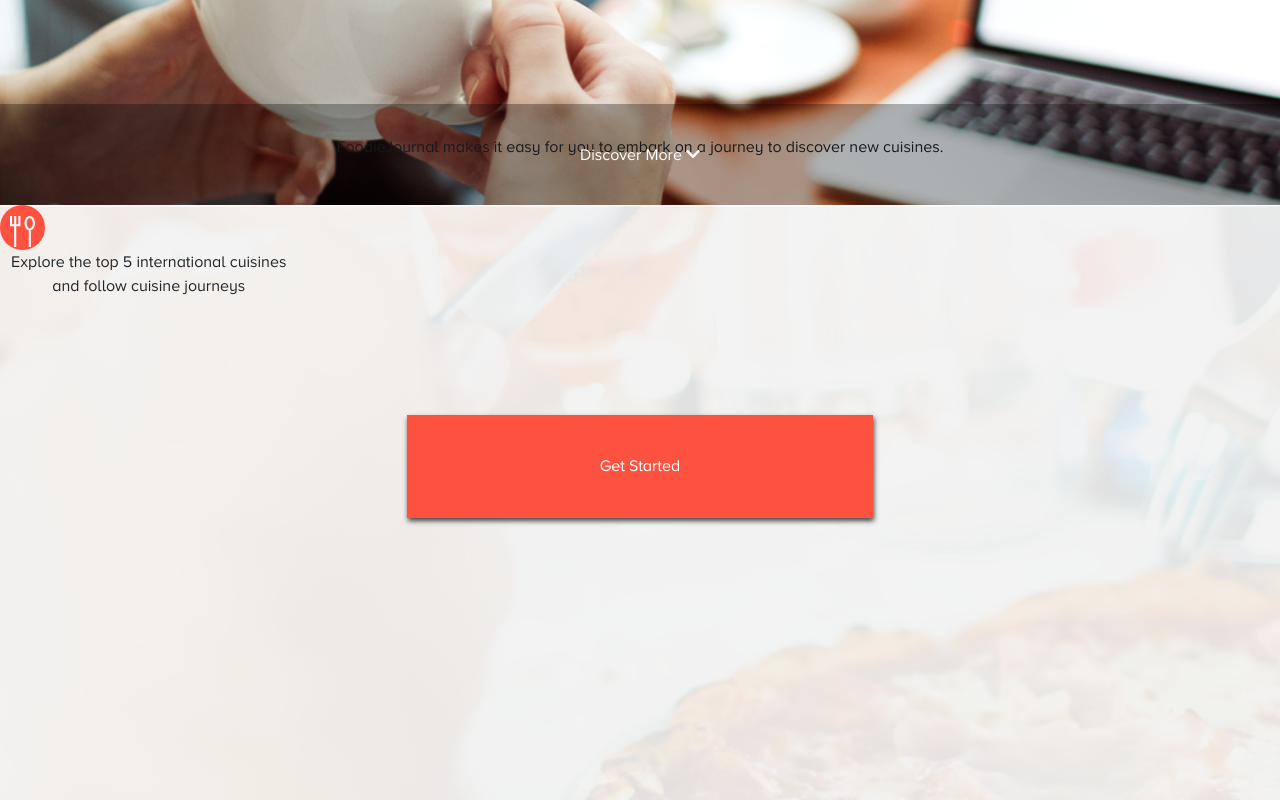
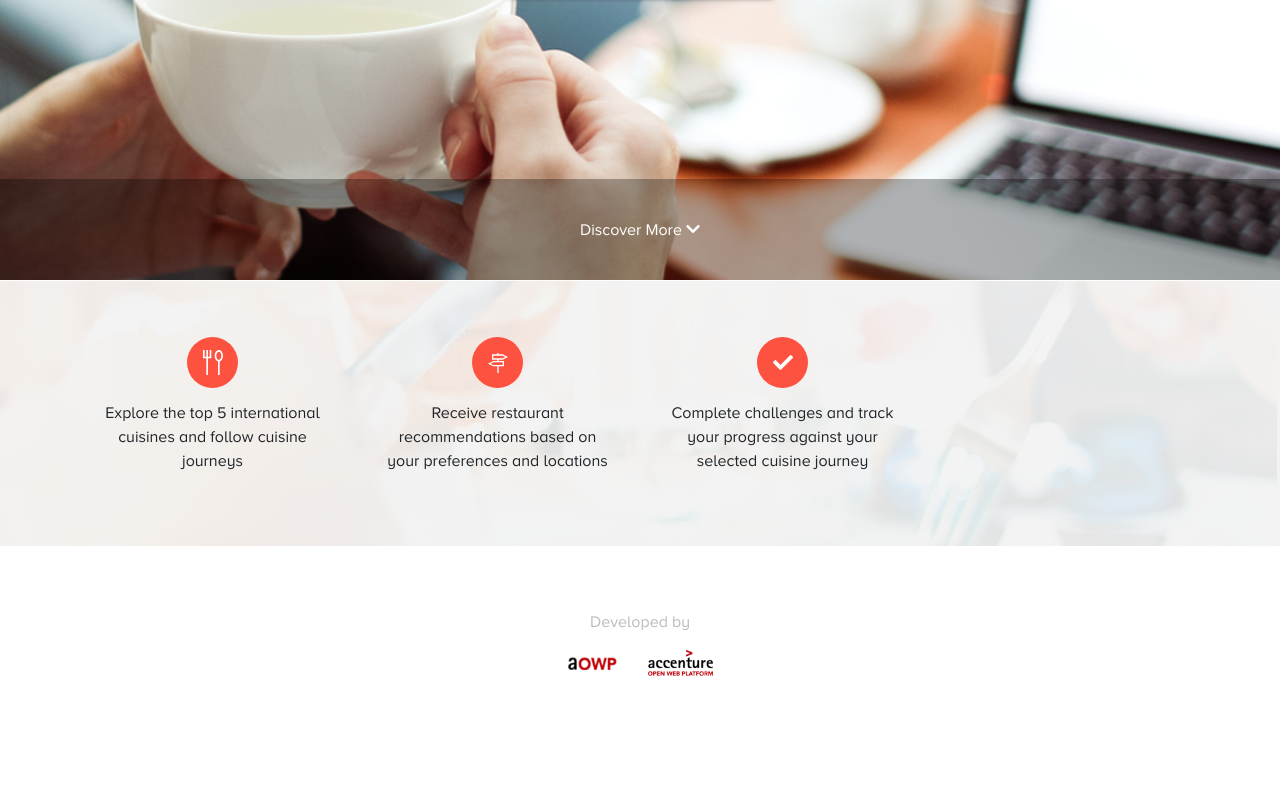
Before and after one commit to hardvolk/foodie-journal, an Angular app: page / in a window 1280 px wide. Shown: the part 520-1320 px from the top of the page. After the commit the page ends 1260 px from the top, so only its background shows below. Built offline with nearby package versions, Linux system fonts and the light colour scheme.

Commit message:
Add new changes

```diff
--- a/src/app/home/home.component.css
+++ b/src/app/home/home.component.css
@@ -3,10 +3,8 @@
     height: 100%;
 } */
 .home-header{
-    height: 90%;
+    height: 100%;
     text-align: center;
-    padding-top: 25%;
-    position: relative;
     background-image: url("/assets/images/home_header_background.png");
     background-size: cover;
     background-position-x: 50%;
@@ -41,14 +39,21 @@
 }
 
 .home-discover{
-    height: 100%;
     background-image: url("/assets/images/home_layer2.png");
     background-size: cover;
 }
+    .home-discover .item-discover{
+        margin: 5% 0;
+    }
+    .home-discover .item-discover p{
+        padding: 0 5%;
+    }
     .home-discover .circle-icon-container{
-        width:  15%;
+        width:  20%;
+        margin: 0 auto;
+        margin-bottom: 5%;
         height:  auto;
-        padding-top: 15%;
+        padding-top: 20%;
         position:  relative;
         border-radius: 50%;
     }
@@ -60,5 +65,22 @@
         right: 0;
     }
     .home-discover .circle-icon-container .icon-container img{
-        width: 25px;
+        width: 20px;
     }
+
+footer{
+    padding: 5%;
+    text-align: center;
+    color: #BCBCBC;
+}
+    footer img{
+        margin: 0 15px;
+    }
+
+/* Tablet & Desktop Styles */
+@media screen and (min-width: 760px){
+        .home-header-description *{
+            margin-bottom: 40px;
+        }
+
+}
--- a/src/app/home/home.component.html
+++ b/src/app/home/home.component.html
@@ -1,5 +1,5 @@
-<section class="home-header">
-  <div class="home-header-description">
+<section class="home-header d-flex justify-content-center">
+  <div class="home-header-description align-self-center">
       <h1>Challange Yourself</h1>
       <p>
         FoodieJournal makes it easy for you to embark on a journey to discover new cuisines.
@@ -13,6 +13,7 @@
   </div>
 </section>
 <section class="home-discover">
+  <div class="container">
       <div class="row">
           <div class="col-xs-12 col-md-3 item-discover text-center">
             <div class="orange circle-icon-container">
@@ -22,5 +23,32 @@
             </div>
             <p>Explore the top 5 international cuisines and follow cuisine journeys</p>
           </div>
+
+          <div class="col-xs-12 col-md-3 item-discover text-center">
+            <div class="orange circle-icon-container">
+              <div class="icon-container">
+                  <img src="/assets/icons/directions.svg" alt="top international cuisines">
               </div>
+            </div>
+            <p>Receive restaurant recommendations based on your preferences and locations</p>
+          </div>
+
+          <div class="col-xs-12 col-md-3 item-discover text-center">
+            <div class="orange circle-icon-container">
+              <div class="icon-container">
+                  <img src="/assets/icons/done.svg" alt="top international cuisines">
+              </div>
+            </div>
+            <p>Complete challenges and track your progress against your selected cuisine journey </p>
+          </div>
+        </div>
+  </div>
+
 </section>
+<footer>
+  <p> Developed by </p>
+  <div class="logos">
+      <img src="/assets/images/aowp-logo.png" width="50px">
+      <img src="/assets/images/accenture-logo.png" width="65px">
+  </div>
+</footer>
```
Lines whose indentation alone changed are shown as unchanged.
